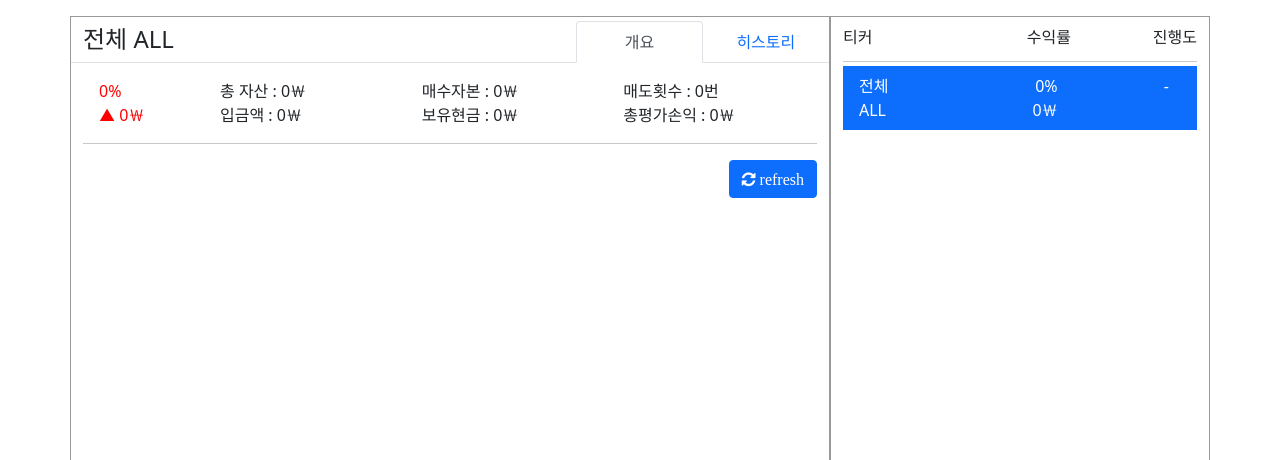
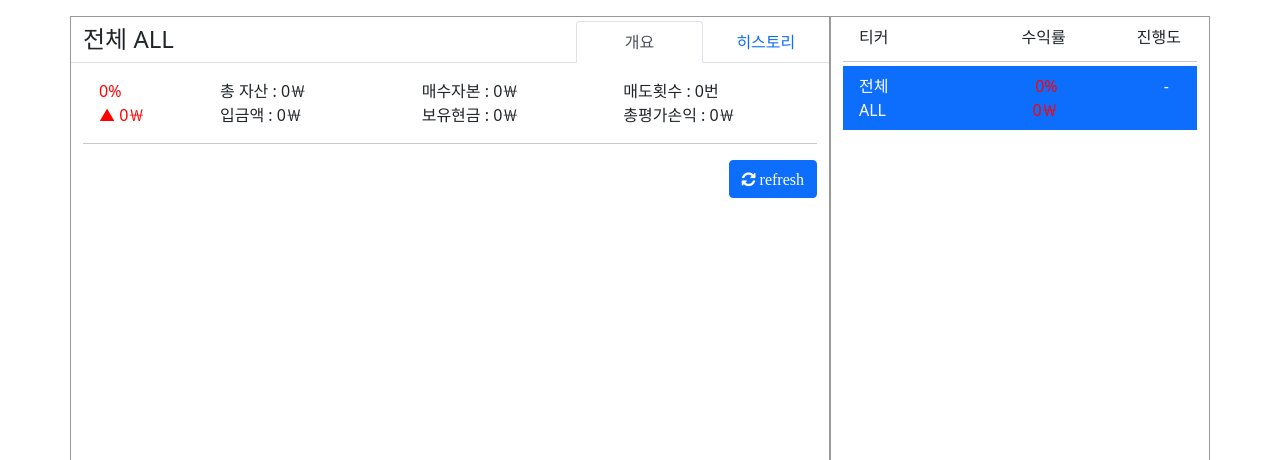
Before and after one commit to CasselKim/muhan_maesuV2, a Django app: template mysite/templates/polls/manage.html in a window 1280 px wide. Shown: the part 57-517 px from the top of the page. Run offline with Django 3.2, Linux system fonts and the light colour scheme; the template is opened without the code that fills it, so the values that code supplies are empty; parts of the project's set-up code (start-up, migrations or seed data) failed here and were passed over; some libraries are stand-ins or nearby versions.

Commit message:
Update Increase and Decrease color

```diff
--- a/mysite/templates/polls/manage.html
+++ b/mysite/templates/polls/manage.html
@@ -18,7 +18,7 @@
                 <div class="tab-content" id="myTabContent">
                     <div class="tab-pane fade show active" id="home" role="tabpanel" aria-labelledby="home-tab">
                         <div class="row mx-1 mt-3">
-                            <div class="col-2" style="color:#ff0000;">
+                            <div class="col-2 updown">
                                 <div><p2 class="average">{{account_state.total_profit_percent}}</p2>%</div>
                                 <div>▲ <p2 class="average">{{account_state.total_profit}}</p2>￦</div>
                             </div>
@@ -55,7 +55,7 @@
                     </ul>
                     <div>
                         <div class="row mx-1 mt-3">
-                            <div class="col-2" style="color:#ff0000;">
+                            <div class="col-2 updown" style="color:#ff0000;">
                                 <div><p2 class="average">{{coin.coin_profit_percent}}</p2>%</div>
                                 <div>▲ <p2 class="average">{{coin.coin_profit}}</p2>￦</div>
                             </div>
@@ -85,7 +85,7 @@
             {% endif %}
         </div>
         <div class="col-lg-4" style="border: 1px solid #999;">
-            <div class="row justify-content-end">
+            <div class="row justify-content-end mx-1">
                 <p class="col text-start my-2">티커</p>
                 <p class="col text-end my-2">수익률</p>
                 <p class="col text-end my-2">진행도</p>
@@ -99,7 +99,7 @@
                             <div>전체</div>
                             <div>ALL</div>
                         </div>
-                        <div class="col text-end">
+                        <div class="col text-end updown">
                             <div><p2 class="average">{{account_state.total_profit_percent}}</p2>%</div>
                             <div><p2 class="average">{{account_state.total_profit}}</p2>￦</div>
                         </div>
@@ -118,7 +118,7 @@
                             <div>{{coin.ticker_name}}</div>
                             <div>{{coin.ticker}}</div>
                         </div>
-                        <div class="col text-end">
+                        <div class="col text-end updown">
                             <div><p2 class="average">{{coin.coin_profit_percent}}</p2>%</div>
                             <div><p2 class="average">{{coin.coin_profit}}</p2>￦</div>
                         </div>
@@ -154,7 +154,19 @@
             average.innerHTML = average_value.toLocaleString();
         });
     };
+    function upDownColoring() {
+        var updowns = document.querySelectorAll('.updown');
+        updowns.forEach(function(updown) {
+            if(updown.innerHTML.indexOf('-')==-1){
+                updown.style.color =  "#ff0000";
+            }
+            else{
+                updown.style.color =  "#0000ff";
+            }
+        });
+    };
     average_formatting();
+    upDownColoring();
 </script>
 <script type="text/javascript" src="https://www.gstatic.com/charts/loader.js"></script>
 <script type="text/javascript">
```
